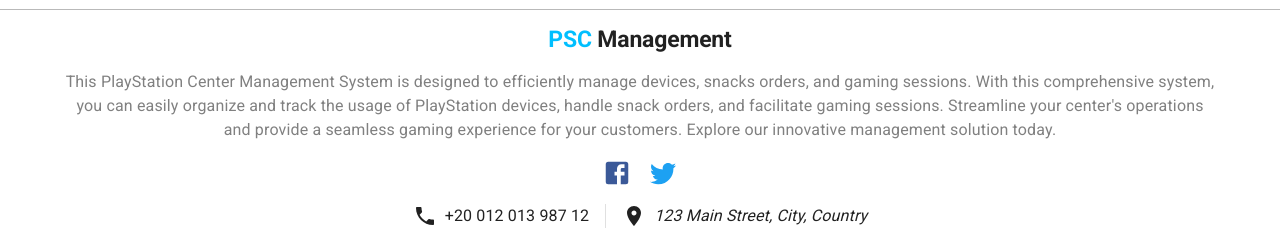
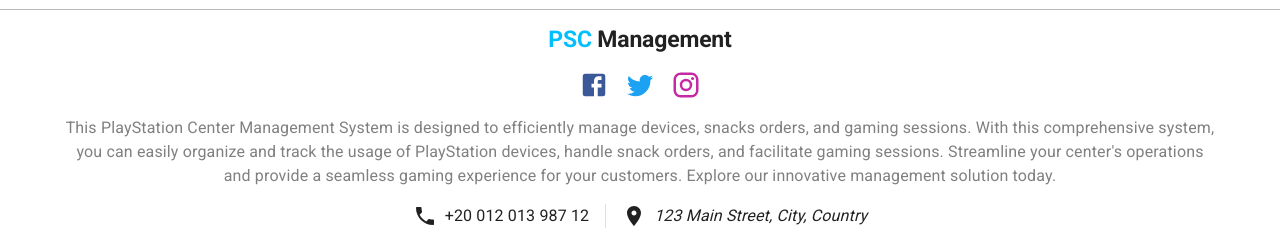
Before and after one commit to omar1Mayallo/ps-center-client, a React (Vite) app: page / in a window 1280 px wide. Shown: the part 444-682 px from the top of the page. Built offline with nearby package versions, Linux system fonts and the light colour scheme.

Commit message:
enhance footer style

```diff
--- a/src/layout/Footer/index.tsx
+++ b/src/layout/Footer/index.tsx
@@ -1,5 +1,11 @@
 import {Stack, Box, Container, Typography, Divider} from "@mui/material";
-import {Phone, Facebook, Twitter, LocationOn} from "@mui/icons-material";
+import {
+  Phone,
+  Facebook,
+  Twitter,
+  LocationOn,
+  Instagram,
+} from "@mui/icons-material";
 
 export default function Footer() {
   return (
@@ -15,6 +21,16 @@
           <Typography variant="h2" sx={{fontSize: "23px", fontWeight: "900"}}>
             <span style={{color: "#00bfff"}}>PSC</span> Management
           </Typography>
+          {/* SOCIAL */}
+          <Stack direction="row" spacing={2}>
+            <Facebook
+              sx={{color: "#3b5998", fontSize: 30, cursor: "pointer"}}
+            />
+            <Twitter sx={{color: "#1da1f2", fontSize: 30, cursor: "pointer"}} />
+            <Instagram
+              sx={{color: "#c32aa3", fontSize: 30, cursor: "pointer"}}
+            />
+          </Stack>
           <Typography textAlign={"center"} color={"GrayText"}>
             This PlayStation Center Management System is designed to efficiently
             manage devices, snacks orders, and gaming sessions. With this
@@ -24,14 +40,6 @@
             gaming experience for your customers. Explore our innovative
             management solution today.
           </Typography>
-
-          {/* SOCIAL */}
-          <Stack direction="row" spacing={2}>
-            <Facebook
-              sx={{color: "#3b5998", fontSize: 30, cursor: "pointer"}}
-            />
-            <Twitter sx={{color: "#1da1f2", fontSize: 30, cursor: "pointer"}} />
-          </Stack>
 
           {/* LOCATION & PHONE */}
           <Stack
```
